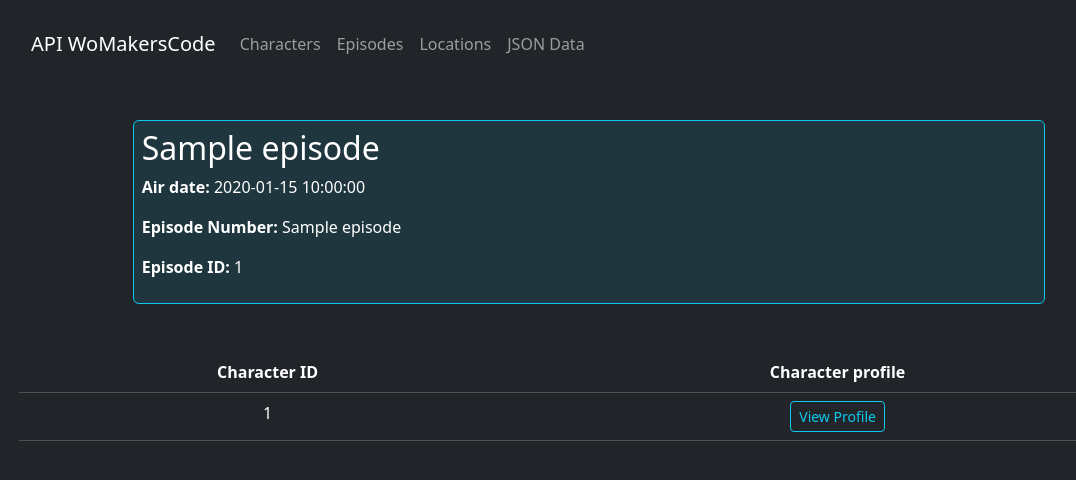
After one commit to ingxrd/Estudos-API-Flask, a Flask app: template templates/episode.html in a window 1280 px wide. The commit adds this page. Shown: the top 480 px of the page, without its empty margins (51-1127 px from the left). Run offline with Flask 3, Linux system fonts and the light colour scheme; the template is opened without the code that fills it: most values are stand-ins (such as "Sample title", 1, 10 or a date in 2020).

Commit message:
Listagem de episódios, localizações e relações entre rotas

```diff
--- a/app.py
+++ b/app.py
@@ -19,9 +19,27 @@ def get_profile(id):
     url = "https://rickandmortyapi.com/api/character/" + id
     response = urllib.request.urlopen(url)
     data = response.read()
-    dict = json.loads(data)
+    character = json.loads(data)
 
-    return render_template("profile.html", profile=dict)
+    #todas as minhas urls da origem  serão guardadas
+    # Criação do dicionário de perfil
+    profile = {
+        "image": character["image"],
+        "name": character["name"],
+        "status": character["status"],
+        "species": character["species"],
+        "gender": character["gender"],
+        "origin": {
+            "name": character["origin"]["name"],
+            "url": "/locations/" + str(character["origin"]["url"].split('/')[-1])  # Assume que a URL termina com o ID
+        },
+        "location": {
+            "name": character["location"]["name"],
+            "url": "/locations/" + str(character["location"]["url"].split('/')[-1])  # Assume que a URL termina com o ID
+        }
+    }
+
+    return render_template("profile.html", profile=profile)
 
 
 
@@ -49,19 +67,101 @@ def get_list_characters():
  #rota para os episódios
 @app.route('/episodes')
 def get_episodes():
-    url = "https://rickandmortyapi.com/api/episode"
-    responde = urllib.request.urlopen(url)
-    episodes = responde.read()
-    dict = json.loads(episodes)
+    url = "https://rickandmortyapi.com/api/episode/"
+    response = urllib.request.urlopen(url)
+    episodes = response.read()
+    data = json.loads(episodes)
 
     episodes = []
 
-    for episode in dict["results"]:
-        episode = {
+    for episode in data["results"]:
+        episode_info = {
             "name": episode["name"],
             "air_date": episode["air_date"],
-            "episode": episode["episode"]
+            "episode": episode["episode"],
+            "id": episode["id"]
         }
+        episodes.append(episode_info)
 
-        episodes.append(episode)
-    return {"episodes": episodes}
+    return render_template("episodes.html", episodes=episodes)
+
+
+#rota para episode by id
+
+@app.route("/episodes/<id>")
+def get_episode(id):
+    url = "https://rickandmortyapi.com/api/episode/" + id
+    response = urllib.request.urlopen(url)
+    data = response.read()
+    episode = json.loads(data)
+
+    characters = []
+
+    for characters_url in episode['characters']:
+        characters_response = urllib.request.urlopen(characters_url)
+        characters_data = characters_response.read()
+        character = json.loads(characters_data)
+        characters.append({
+            "id": character["id"],
+            "url": "/profile/" + str(character["id"])
+        })
+
+        episode['characters'] = characters
+
+
+    return render_template("episode.html", episode=episode)
+
+
+
+
+
+#rota para locations
+@app.route('/locations')
+def get_locations():
+    url = "https://rickandmortyapi.com/api/location"
+    response = urllib.request.urlopen(url)
+    locations = response.read()
+    data = json.loads(locations)
+
+    locations = []
+
+    for location in data["results"]:
+        location_info = {
+            "name": location["name"],
+            "dimension": location["dimension"],
+            "type": location["type"],
+            "id": location["id"]
+        }
+        locations.append(location_info)
+
+    return render_template("locations.html", locations=locations)
+
+#location by id
+
+@app.route("/locations/<id>")
+def get_location(id):
+    url = "https://rickandmortyapi.com/api/location/" + id
+    response = urllib.request.urlopen(url)
+    data = response.read()
+    location = json.loads(data)
+
+    #Aplicando a lógica para renderizar as informações de residents
+
+    #Primeiro passo: criação de array vazio para guardar infos dos residents
+    residents = []
+
+    #segundo passo: criação de um laço for para iterar sobre os residents
+
+    for resident_url in location['residents']:
+        resident_response = urllib.request.urlopen(resident_url)
+        resident_data = resident_response.read()
+        resident = json.loads(resident_data)
+        residents.append({
+            "id": resident["id"],
+            "name": resident["name"],
+            "url": "/profile/" + str(resident["id"])
+        })
+
+        location['residents'] = residents
+
+    return render_template("location.html", locations=location)
--- /dev/null
+++ b/templates/episode.html
@@ -0,0 +1,34 @@
+{% extends "layout.html" %}
+
+{% block content %}
+<div class="container mt-5 mb-5 d-flex justify-content-center align-items-center">
+    <div class="row bg-info bg-opacity-10 border border-info rounded text-white">
+        <div class="row p-2">
+            <h2>{{ episode.name }}</h2>
+            <p><b>Air date:</b> {{ episode.air_date }}</p>
+            <p><b>Episode Number:</b> {{ episode.episode }}</p>
+            <p><b>Episode ID:</b> {{episode.id}}</p>
+        </div>
+    </div>
+</div>
+
+<div class="row justify-content-center text-center">
+    <table class="table table-dark ">
+        <thead>
+            <tr>
+                <th scope="col">Character ID</th>
+                <th scope="col">Character profile</th>
+            </tr>
+        </thead>
+        <tbody>
+            {% for character in episode.characters %}
+            <tr>
+                <td>{{character.id}}</td>
+                <td><a href="{{ profile.origin.url }}" target="_blank" class="btn btn-outline-info btn-sm">View Profile</a></td></td>
+            </tr>
+            {% endfor %}
+        </tbody>
+    </table>
+    </div>
+
+{% endblock %}
--- a/templates/nav.html
+++ b/templates/nav.html
@@ -3,15 +3,17 @@
             <a class="navbar-brand" href="/">API WoMakersCode</a>
               <ul class="navbar-nav">
                 <li class="nav-item">
-                  <a class="nav-link" href="/">Home</a>
+                  <a class="nav-link" href="/">Characters</a>
                 </li>
                 <li class="nav-item">
-                  <a class="nav-link" href="/lista">JSON Data</a>
-                </li>
-                <li class="nav-item">
-                    <a class="nav-link" href="/episodes">Episódios</a>
+                    <a class="nav-link" href="/episodes">Episodes</a>
                   </li>
-
+                  <li class="nav-item">
+                    <a class="nav-link" href="/locations">Locations</a>
+                  </li>
+                  <li class="nav-item">
+                    <a class="nav-link" href="/lista">JSON Data</a>
+                  </li>
               </ul>
             </div>
           </nav>
```
Also changed, not shown: templates/episodes.html (added, +23 -0 lines), templates/location.html (added, +38 -0 lines), templates/locations.html (added, +20 -0 lines), templates/profile.html (+4 -3 lines).
